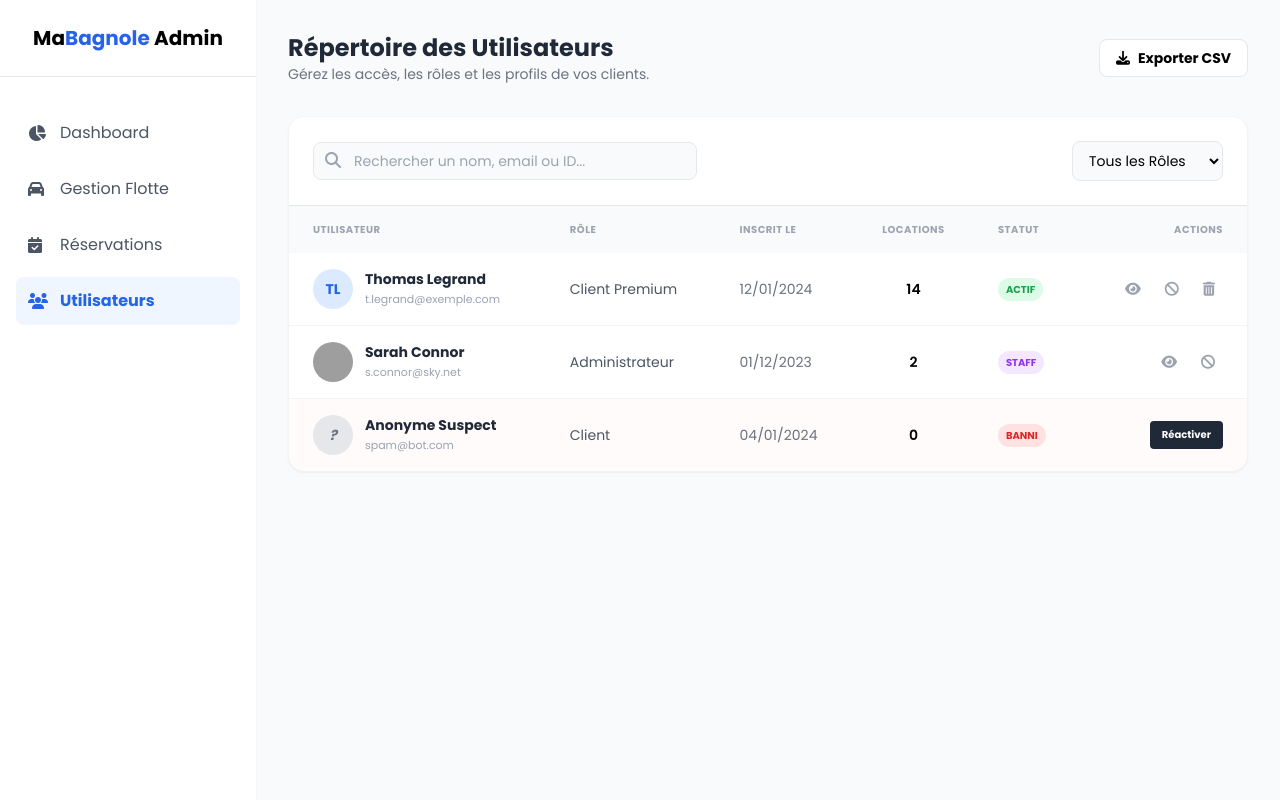
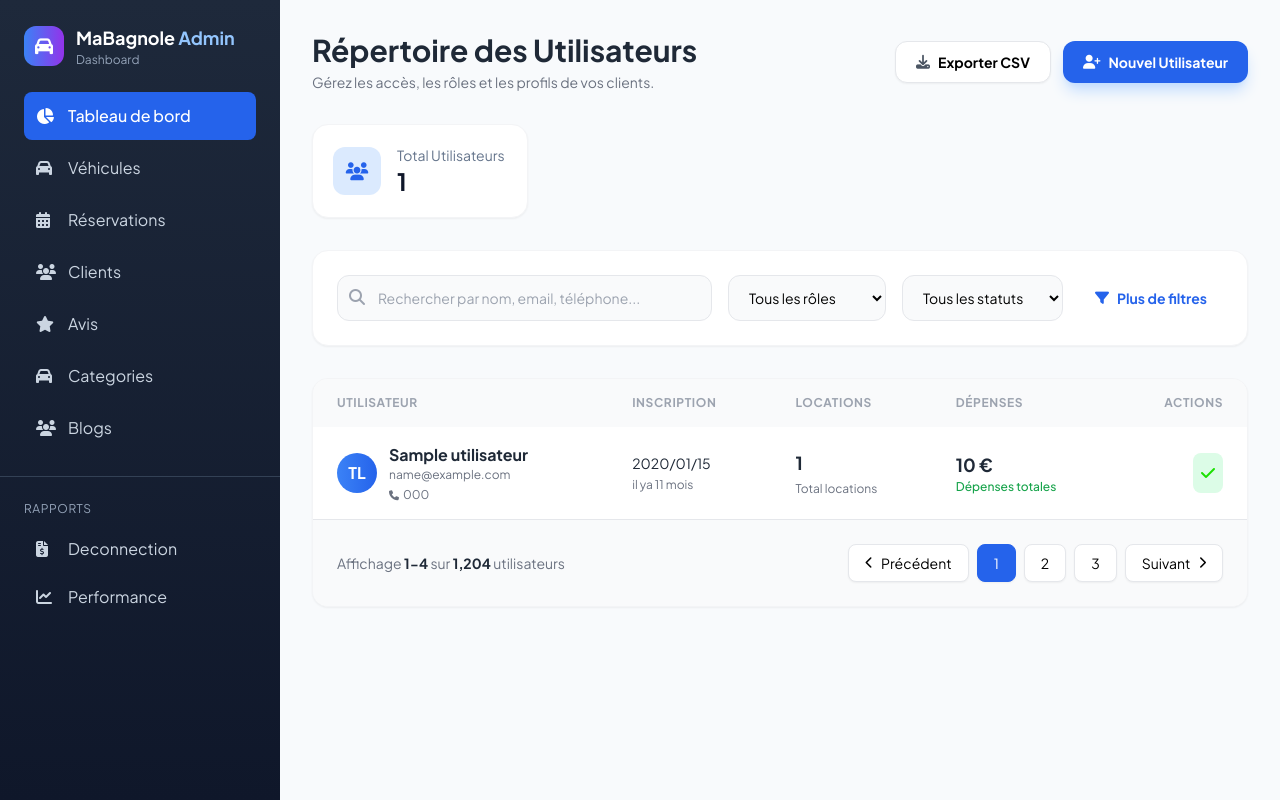
Before and after one commit to mohamedAttefi/Mabagnole-V2, a PHP site: page /admin/Gestion_des_utilisateurs/users.php in a window 1280 px wide. Run offline with PHP 8.4, Linux system fonts and the light colour scheme; the visitor is signed in with stand-in values (Sample User, id 1); tables that the repository leaves empty or names only in its code hold one stand-in row (values such as "Sample post"); some libraries are stand-ins or nearby versions; grey boxes are pictures that could not be loaded.

Commit message:
update users display for admin

```diff
--- a/admin/Gestion_des_utilisateurs/users.php
+++ b/admin/Gestion_des_utilisateurs/users.php
@@ -1,156 +1,230 @@
-<!DOCTYPE html>
-<html lang="fr">
-<head>
-    <meta charset="UTF-8">
-    <meta name="viewport" content="width=device-width, initial-scale=1.0">
-    <title>Gestion Utilisateurs - Admin MaBagnole</title>
-    <script src="https://cdn.tailwindcss.com"></script>
-    <link href="https://fonts.googleapis.com/css2?family=Poppins:wght@300;400;500;600;700&display=swap" rel="stylesheet">
-    <link rel="stylesheet" href="https://cdnjs.cloudflare.com/ajax/libs/font-awesome/6.4.0/css/all.min.css">
-    <style>body { font-family: 'Poppins', sans-serif; }</style>
-</head>
-<body class="bg-gray-50">
+<?php
+session_start();
+// Check if user is admin
+if (!isset($_SESSION['user_id']) || $_SESSION['user_role'] !== 'admin') {
+    header('Location: ../index.php');
+    exit();
+}
+include "../header.php";
+include "../../classes/Client.php";
 
-    <div class="flex min-h-screen">
-        <aside class="w-64 bg-white shadow-sm hidden lg:flex flex-col sticky top-0 h-screen">
-            <div class="p-6 border-b text-center">
-                <span class="text-xl font-bold">Ma<span class="text-blue-600">Bagnole</span> Admin</span>
-            </div>
-            <nav class="flex-grow p-4 space-y-2 mt-4">
-                <a href="admin-dashboard.html" class="flex items-center gap-3 p-3 text-gray-600 hover:bg-gray-50 rounded-lg transition">
-                    <i class="fas fa-chart-pie w-5"></i> Dashboard
-                </a>
-                <a href="admin-fleet.html" class="flex items-center gap-3 p-3 text-gray-600 hover:bg-gray-50 rounded-lg transition">
-                    <i class="fas fa-car w-5"></i> Gestion Flotte
-                </a>
-                <a href="admin-bookings.html" class="flex items-center gap-3 p-3 text-gray-600 hover:bg-gray-50 rounded-lg transition">
-                    <i class="fas fa-calendar-check w-5"></i> Réservations
-                </a>
-                <a href="admin-users.html" class="flex items-center gap-3 p-3 bg-blue-50 text-blue-600 rounded-lg font-bold transition">
-                    <i class="fas fa-users w-5"></i> Utilisateurs
-                </a>
-            </nav>
-        </aside>
+$clients = Client::getAll();
+?>
 
-        <main class="flex-grow p-8">
+<main class="main-content">
+    <div class="p-6 lg:p-8 pt-20 lg:pt-8">
+        <!-- Page Header -->
         <div class="flex flex-col md:flex-row justify-between items-start md:items-center mb-8 gap-4">
             <div>
-                    <h1 class="text-2xl font-bold text-gray-800">Répertoire des Utilisateurs</h1>
-                    <p class="text-sm text-gray-500">Gérez les accès, les rôles et les profils de vos clients.</p>
+                <h1 class="text-2xl lg:text-3xl font-bold text-gray-800">Répertoire des Utilisateurs</h1>
+                <p class="text-sm text-gray-500 mt-1">Gérez les accès, les rôles et les profils de vos clients.</p>
             </div>
-                <div class="flex gap-2">
-                    <button class="bg-white border border-gray-200 px-4 py-2 rounded-lg text-sm font-bold flex items-center gap-2 hover:bg-gray-50 transition">
-                        <i class="fas fa-download"></i> Exporter CSV
+            <div class="flex gap-3">
+                <button class="bg-white border border-gray-200 px-5 py-2.5 rounded-xl text-sm font-bold flex items-center gap-2 hover:bg-gray-50 transition shadow-sm">
+                    <i class="fas fa-download text-gray-600"></i> Exporter CSV
+                </button>
+                <button class="bg-blue-600 text-white px-5 py-2.5 rounded-xl text-sm font-bold flex items-center gap-2 hover:bg-blue-700 transition shadow-lg shadow-blue-200">
+                    <i class="fas fa-user-plus"></i> Nouvel Utilisateur
                 </button>
             </div>
         </div>
 
-            <div class="bg-white rounded-2xl shadow-sm border border-gray-100 overflow-hidden">
-                <div class="p-6 border-b bg-white flex flex-col md:flex-row gap-4 justify-between items-center">
-                    <div class="relative w-full md:w-96">
-                        <input type="text" placeholder="Rechercher un nom, email ou ID..." class="w-full pl-10 pr-4 py-2 bg-gray-50 border rounded-lg text-sm outline-none focus:ring-2 focus:ring-blue-600">
-                        <i class="fas fa-search absolute left-3 top-2.5 text-gray-400"></i>
+        <!-- Stats Cards -->
+        <div class="grid grid-cols-1 sm:grid-cols-2 lg:grid-cols-4 gap-6 mb-8">
+            <div class="bg-white p-5 rounded-2xl shadow-sm border border-gray-100 hover:shadow-md transition">
+                <div class="flex items-center gap-4">
+                    <div class="w-12 h-12 bg-blue-100 rounded-xl flex items-center justify-center">
+                        <i class="fas fa-users text-blue-600 text-lg"></i>
                     </div>
-                    <div class="flex gap-2">
-                        <select class="text-sm border rounded-lg px-3 py-2 bg-gray-50 outline-none">
-                            <option>Tous les Rôles</option>
-                            <option>Client</option>
+                    <div>
+                        <p class="text-slate-500 text-sm">Total Utilisateurs</p>
+                        <p class="text-2xl font-bold text-slate-900"><?= count($clients) ?></p>
+                    </div>
+                </div>
+            </div>
+        </div>
+
+        <div class="bg-white p-6 rounded-2xl shadow-sm border border-gray-100 mb-8">
+            <div class="flex flex-col lg:flex-row gap-4 items-center">
+                <div class="relative flex-grow">
+                    <input type="text"
+                        placeholder="Rechercher par nom, email, téléphone..."
+                        class="w-full pl-10 pr-4 py-3 bg-gray-50 border border-gray-200 rounded-xl text-sm outline-none focus:ring-2 focus:ring-blue-600 focus:border-blue-600">
+                    <i class="fas fa-search absolute left-3 top-3.5 text-gray-400"></i>
+                </div>
+
+                <select class="bg-gray-50 border border-gray-200 rounded-xl px-4 py-3 text-sm outline-none focus:ring-2 focus:ring-blue-600">
+                    <option>Tous les rôles</option>
+                    <option>Client Standard</option>
+                    <option>Client Premium</option>
                     <option>Administrateur</option>
                     <option>Banni</option>
                 </select>
+
+                <select class="bg-gray-50 border border-gray-200 rounded-xl px-4 py-3 text-sm outline-none focus:ring-2 focus:ring-blue-600">
+                    <option>Tous les statuts</option>
+                    <option>Actif</option>
+                    <option>Inactif</option>
+                    <option>Email non vérifié</option>
+                </select>
+
+                <button class="text-sm text-blue-600 font-bold hover:bg-blue-50 px-4 py-3 rounded-xl transition flex items-center gap-2 whitespace-nowrap">
+                    <i class="fas fa-filter"></i>
+                    Plus de filtres
+                </button>
             </div>
         </div>
 
+        <!-- Users Table -->
+        <div class="bg-white rounded-2xl shadow-sm border border-gray-100 overflow-hidden">
             <div class="overflow-x-auto">
-                    <table class="w-full text-left">
-                        <thead class="bg-gray-50 text-[10px] text-gray-400 uppercase font-bold tracking-wider">
-                            <tr>
-                                <th class="px-6 py-4">Utilisateur</th>
-                                <th class="px-6 py-4">Rôle</th>
-                                <th class="px-6 py-4">Inscrit le</th>
-                                <th class="px-6 py-4 text-center">Locations</th>
-                                <th class="px-6 py-4">Statut</th>
+                <table class="w-full min-w-[900px]">
+                    <thead class="bg-gray-50">
+                        <tr class="text-gray-400 text-xs uppercase tracking-wider font-bold">
+                            <th class="px-6 py-4 text-left">Utilisateur</th>
+                            <th class="px-6 py-4 text-left">Inscription</th>
+                            <th class="px-6 py-4 text-left">Locations</th>
+                            <th class="px-6 py-4 text-left">Dépenses</th>
                             <th class="px-6 py-4 text-right">Actions</th>
                         </tr>
                     </thead>
-                        <tbody class="divide-y divide-gray-100 text-sm">
-                            <tr class="hover:bg-gray-50 transition">
-                                <td class="px-6 py-4">
-                                    <div class="flex items-center gap-3">
-                                        <div class="w-10 h-10 rounded-full bg-blue-100 flex items-center justify-center text-blue-600 font-bold">TL</div>
-                                        <div>
-                                            <p class="font-bold text-gray-800">Thomas Legrand</p>
-                                            <p class="text-[11px] text-gray-400">t.legrand@exemple.com</p>
-                                        </div>
-                                    </div>
-                                </td>
-                                <td class="px-6 py-4 text-gray-600">Client Premium</td>
-                                <td class="px-6 py-4 text-gray-500">12/01/2024</td>
-                                <td class="px-6 py-4 text-center font-semibold">14</td>
-                                <td class="px-6 py-4">
-                                    <span class="bg-green-100 text-green-600 text-[10px] font-bold px-2 py-1 rounded-full">ACTIF</span>
-                                </td>
-                                <td class="px-6 py-4 text-right">
-                                    <div class="flex justify-end gap-2">
-                                        <button class="p-2 text-gray-400 hover:text-blue-600 transition" title="Voir profil"><i class="fas fa-eye"></i></button>
-                                        <button class="p-2 text-gray-400 hover:text-orange-500 transition" title="Suspendre"><i class="fas fa-ban"></i></button>
-                                        <button class="p-2 text-gray-400 hover:text-red-600 transition" title="Supprimer"><i class="fas fa-trash-alt"></i></button>
-                                    </div>
-                                </td>
-                            </tr>
+                    <tbody class="divide-y divide-gray-100">
+                        <?php foreach ($clients as $client) { ?>
 
                             <tr class="hover:bg-gray-50 transition">
                                 <td class="px-6 py-4">
                                     <div class="flex items-center gap-3">
-                                        <img src="https://images.unsplash.com/photo-1494790108377-be9c29b29330?auto=format&fit=crop&q=80&w=100" class="w-10 h-10 rounded-full object-cover">
+                                        <div class="w-10 h-10 rounded-full bg-gradient-to-r from-blue-500 to-blue-600 flex items-center justify-center text-white font-bold">
+                                            TL
+                                        </div>
                                         <div>
-                                            <p class="font-bold text-gray-800">Sarah Connor</p>
-                                            <p class="text-[11px] text-gray-400">s.connor@sky.net</p>
+                                            <div class="flex items-center gap-2">
+                                                <p class="font-bold text-gray-800"><?= $client["nom"] ?></p>
+                                            </div>
+                                            <div class="flex flex-col text-xs text-gray-500">
+                                                <span><?= $client["email"] ?></span>
+                                                <span class="flex items-center gap-1 mt-1">
+                                                    <i class="fas fa-phone text-[10px]"></i>
+                                                    <?= $client["telephone"] ?>
+                                                </span>
+                                            </div>
                                         </div>
                                     </div>
                                 </td>
-                                <td class="px-6 py-4 text-gray-600">Administrateur</td>
-                                <td class="px-6 py-4 text-gray-500">01/12/2023</td>
-                                <td class="px-6 py-4 text-center font-semibold">2</td>
+
                                 <td class="px-6 py-4">
-                                    <span class="bg-purple-100 text-purple-600 text-[10px] font-bold px-2 py-1 rounded-full">STAFF</span>
-                                </td>
-                                <td class="px-6 py-4 text-right">
-                                    <div class="flex justify-end gap-2">
-                                        <button class="p-2 text-gray-400 hover:text-blue-600 transition"><i class="fas fa-eye"></i></button>
-                                        <button class="p-2 text-gray-400 hover:text-orange-500 transition"><i class="fas fa-ban"></i></button>
+                                    <div class="space-y-1">
+                                        <p class="text-sm text-gray-800"><?= (new DateTime($client["date_inscription"]))->format("Y/m/d") ?></p>
+                                        <?php
+                                        $inscription = new DateTime($client["date_inscription"]);
+                                        $now = new DateTime();
+                                        $interval = $inscription->diff($now);
+                                        $duree = "";
+                                        if ($interval->m > 0) {
+                                            $duree = "il ya " . $interval->m . " mois";
+                                        } elseif ($interval->d > 0) {
+                                            $duree = "il ya " . $interval->d . " jours";
+                                        } elseif ($interval->h > 0) {
+                                            $duree = "il ya " . $interval->h . " heures";
+                                        } elseif ($interval->i > 0) {
+                                            $duree = "il ya " . $interval->i . " minutes";
+                                        } elseif ($interval->s > 0) {
+                                            $duree = "il ya " . $interval->s . " secondes";
+                                        } else {
+                                            $duree = "just now";
+                                        }
+
+                                        ?>
+                                        <p class="text-xs text-gray-500"><?= $duree ?></p>
                                     </div>
                                 </td>
-                            </tr>
-
-                            <tr class="hover:bg-gray-50 transition bg-red-50/30">
                                 <td class="px-6 py-4">
-                                    <div class="flex items-center gap-3">
-                                        <div class="w-10 h-10 rounded-full bg-gray-200 flex items-center justify-center text-gray-500 font-bold italic">?</div>
-                                        <div>
-                                            <p class="font-bold text-gray-800">Anonyme Suspect</p>
-                                            <p class="text-[11px] text-gray-400">spam@bot.com</p>
-                                        </div>
+                                    <div class="space-y-1">
+                                        <p class="text-lg font-bold text-gray-800"><?= $client["total_reservation"] ?></p>
+                                        <p class="text-xs text-gray-500">Total locations</p>
                                     </div>
                                 </td>
-                                <td class="px-6 py-4 text-gray-600">Client</td>
-                                <td class="px-6 py-4 text-gray-500">04/01/2024</td>
-                                <td class="px-6 py-4 text-center font-semibold">0</td>
                                 <td class="px-6 py-4">
-                                    <span class="bg-red-100 text-red-600 text-[10px] font-bold px-2 py-1 rounded-full">BANNI</span>
+                                    <p class="text-lg font-bold text-gray-800"><?= $client["total_depense"] ?? "0" ?> €</p>
+                                    <p class="text-xs text-green-600 font-medium">Dépenses totales</p>
                                 </td>
-                                <td class="px-6 py-4 text-right">
+                                <td class="px-6 py-4">
                                     <div class="flex justify-end gap-2">
-                                        <button class="bg-gray-800 text-white px-3 py-1 rounded text-[10px] font-bold hover:bg-gray-700 transition">Réactiver</button>
+                                        <?php if ($client["statut"] == 1) { ?>
+                                            <a href="banne.php?id=<?= $client["id"] ?>" class="bg-red-100 text-red-600 p-2 rounded-lg hover:bg-red-200 transition" title="Banneé">
+                                                <i class="fa-solid fa-ban" style="color: #ff0000;"></i>
+                                            </a>
+                                        <?php } else { ?>
+                                            <a href="active.php?id=<?= $client["id"] ?>" class="bg-green-100 text-green-600 p-2 rounded-lg hover:bg-green-200 transition" title="Activé">
+                                                <i class="fa-solid fa-check" style="color: #1ae000;"></i>
+                                            </a> <?php } ?>
                                     </div>
                                 </td>
+                            <?php } ?>
                             </tr>
                     </tbody>
                 </table>
             </div>
+
+            <!-- Pagination -->
+            <div class="p-6 bg-gray-50 border-t border-gray-200">
+                <div class="flex flex-col sm:flex-row justify-between items-center gap-4">
+                    <p class="text-sm text-gray-500">
+                        Affichage <span class="font-bold text-gray-800">1-4</span> sur <span class="font-bold text-gray-800">1,204</span> utilisateurs
+                    </p>
+                    <div class="flex gap-2">
+                        <button class="px-4 py-2 bg-white border border-gray-200 rounded-lg hover:bg-gray-100 transition shadow-sm flex items-center gap-2 text-sm">
+                            <i class="fas fa-chevron-left text-xs"></i>
+                            <span>Précédent</span>
+                        </button>
+                        <button class="px-4 py-2 bg-blue-600 text-white border border-blue-600 rounded-lg hover:bg-blue-700 transition shadow-sm text-sm">
+                            1
+                        </button>
+                        <button class="px-4 py-2 bg-white border border-gray-200 rounded-lg hover:bg-gray-100 transition shadow-sm text-sm">
+                            2
+                        </button>
+                        <button class="px-4 py-2 bg-white border border-gray-200 rounded-lg hover:bg-gray-100 transition shadow-sm text-sm">
+                            3
+                        </button>
+                        <button class="px-4 py-2 bg-white border border-gray-200 rounded-lg hover:bg-gray-100 transition shadow-sm flex items-center gap-2 text-sm">
+                            <span>Suivant</span>
+                            <i class="fas fa-chevron-right text-xs"></i>
+                        </button>
+                    </div>
+                </div>
+            </div>
+        </div>
     </div>
 </main>
-    </div>
+
+<script>
+    const mobileMenuToggle = document.getElementById('mobileMenuToggle');
+    const sidebar = document.querySelector('.sidebar');
+    const overlay = document.getElementById('overlay');
+
+    if (mobileMenuToggle && sidebar && overlay) {
+        mobileMenuToggle.addEventListener('click', function() {
+            sidebar.classList.toggle('active');
+            overlay.classList.toggle('hidden');
+        });
+
+        overlay.addEventListener('click', function() {
+            sidebar.classList.remove('active');
+            overlay.classList.add('hidden');
+        });
+
+        // Close sidebar when clicking on a link (mobile)
+        sidebar.querySelectorAll('a').forEach(link => {
+            link.addEventListener('click', function() {
+                if (window.innerWidth < 1024) {
+                    sidebar.classList.remove('active');
+                    overlay.classList.add('hidden');
+                }
+            });
+        });
+    }
+</script>
 
 </body>
+
 </html>
```
Lines whose indentation alone changed are shown as unchanged.
